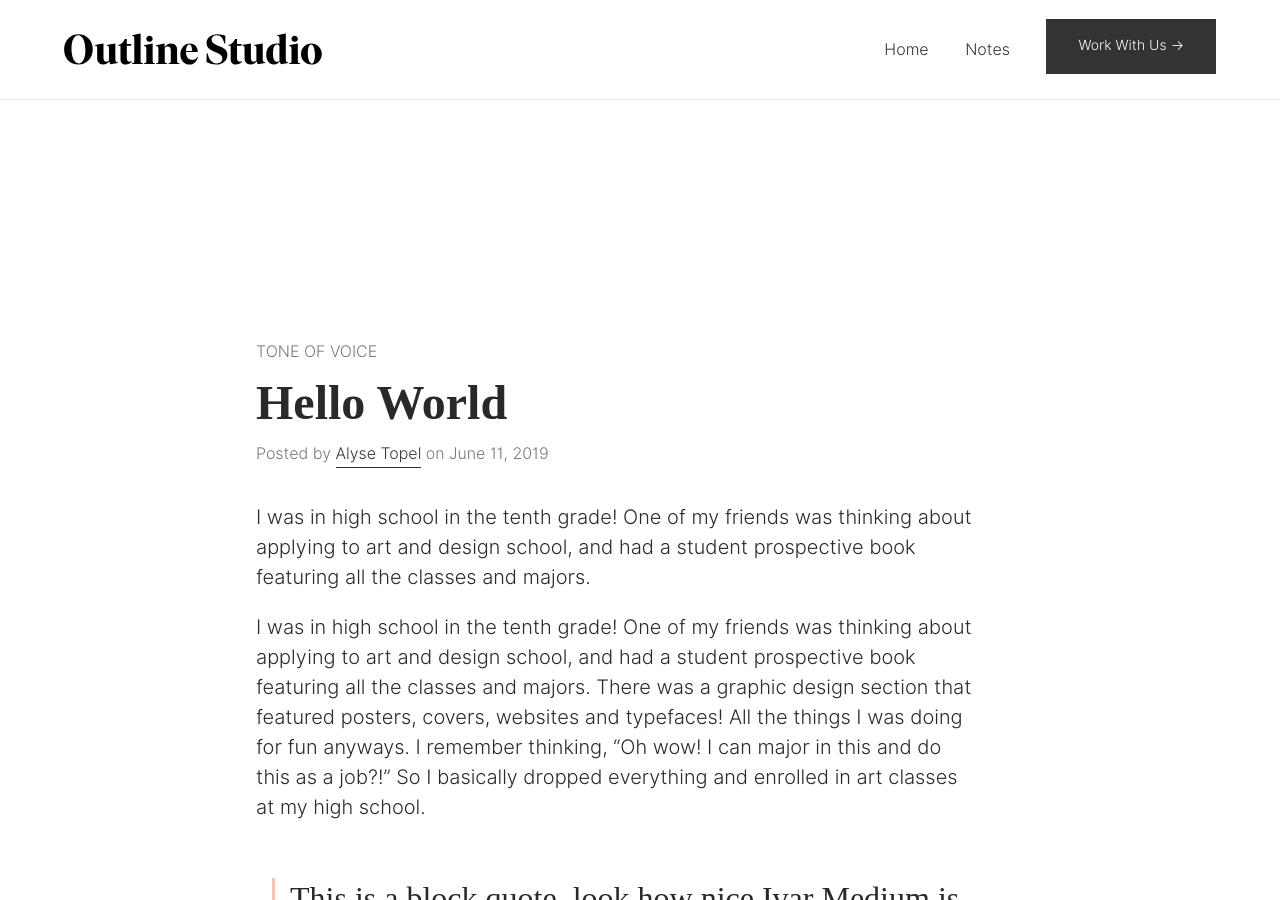
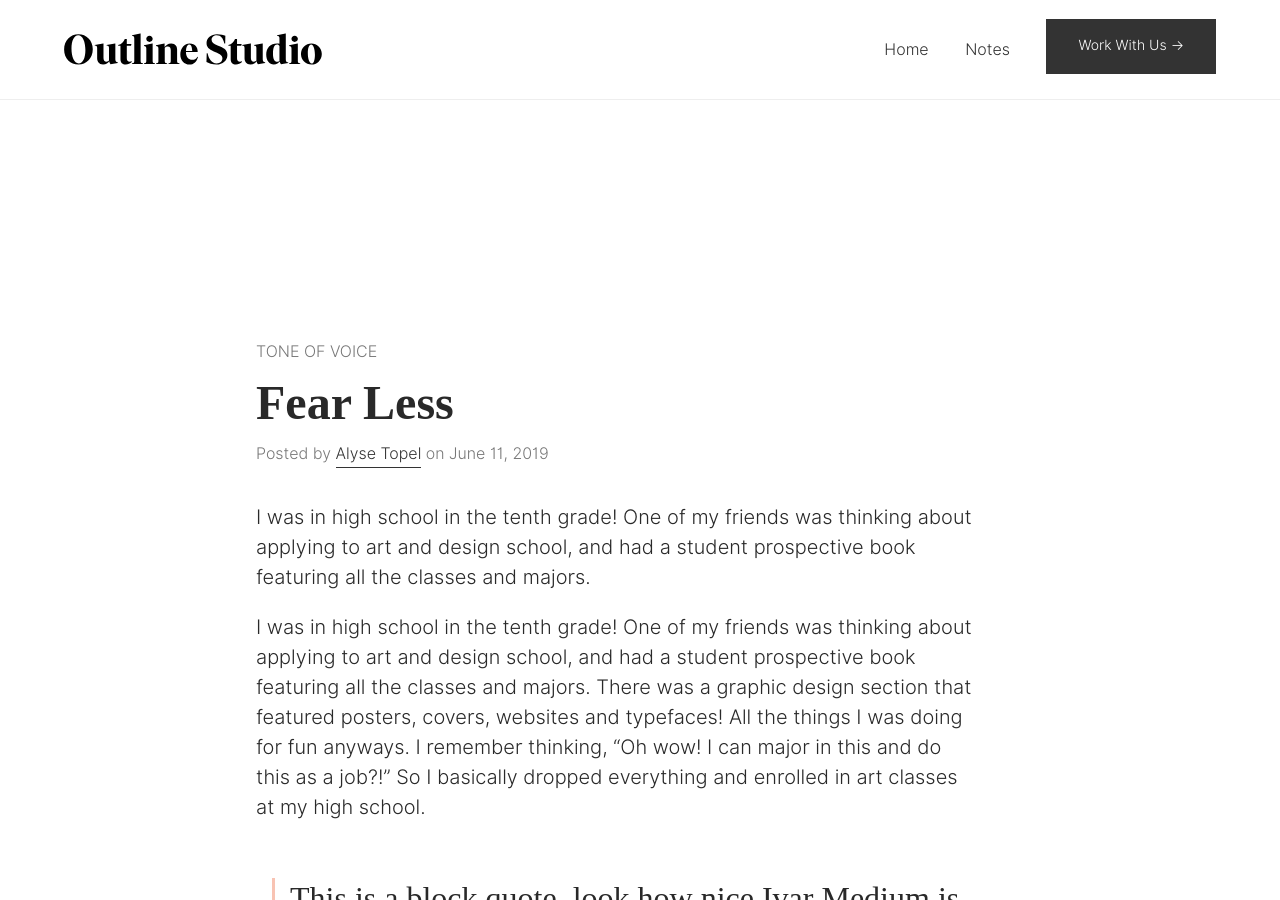
Before and after one commit to aarongilmore/outline-studio, a Jekyll site: the page built from _notes/2019-06-11-hello-world.md, in a window 1280 px wide and 900 px high. Built offline with Jekyll 4.4.1, drawn with Linux system fonts in a browser that asks for light colours; nearby versions of some CDN libraries; some web fonts are replaced.

Commit message:
Updated Hello World

```diff
--- a/_notes/2019-06-11-hello-world.md
+++ b/_notes/2019-06-11-hello-world.md
@@ -1,5 +1,5 @@
 ---
-title: Hello World
+title: Fear Less
 date: 2019-06-11 00:00:00 +02:00
 categories:
 - tone of voice
```
